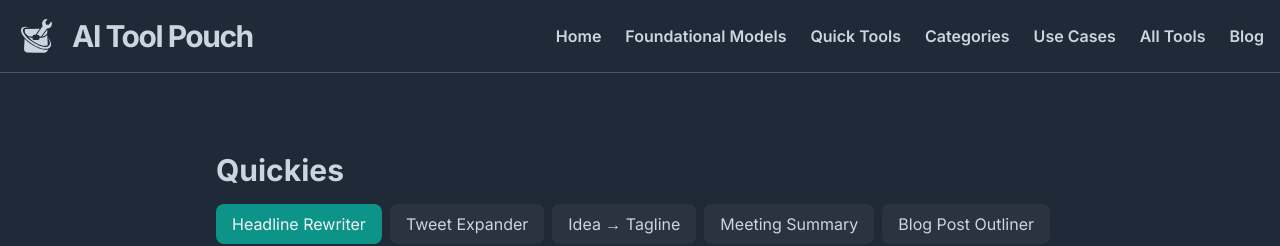
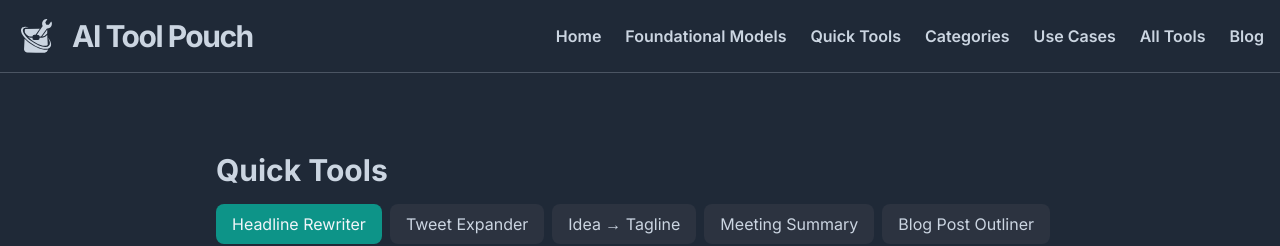
Before and after one commit to bakosbits/aitools, a Next.js app: page /quick-tools in a window 1280 px wide. Shown: the top 246 px of the page. Built offline with nearby package versions, Linux system fonts and the light colour scheme.

Commit message:
New: added a few quick tools

```diff
--- a/pages/quick-tools.js
+++ b/pages/quick-tools.js
@@ -37,7 +37,7 @@
 
     return (
         <div className="max-w-4xl mx-auto p-6">
-            <h1 className="text-3xl font-bold mb-4">Quickies</h1>
+            <h1 className="text-3xl font-bold mb-4">Quick Tools</h1>
 
             {/* Tabs */}
             <div className="flex space-x-2 mb-6">
```
